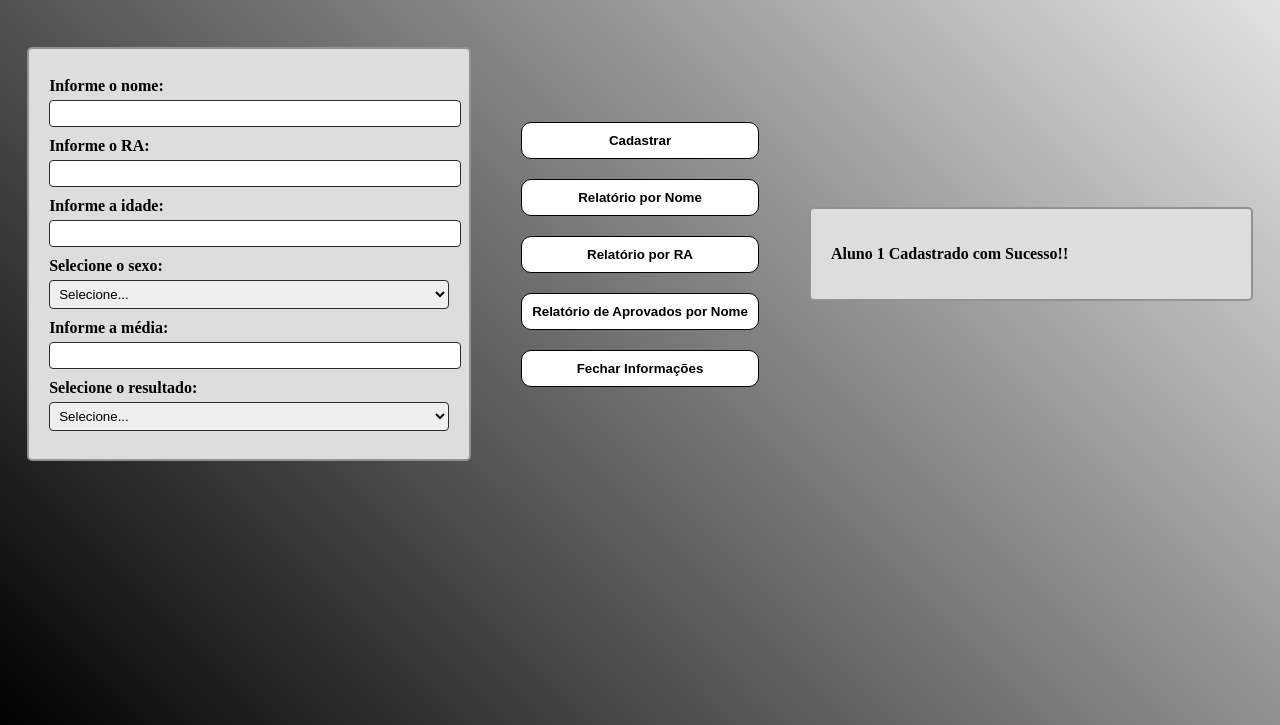
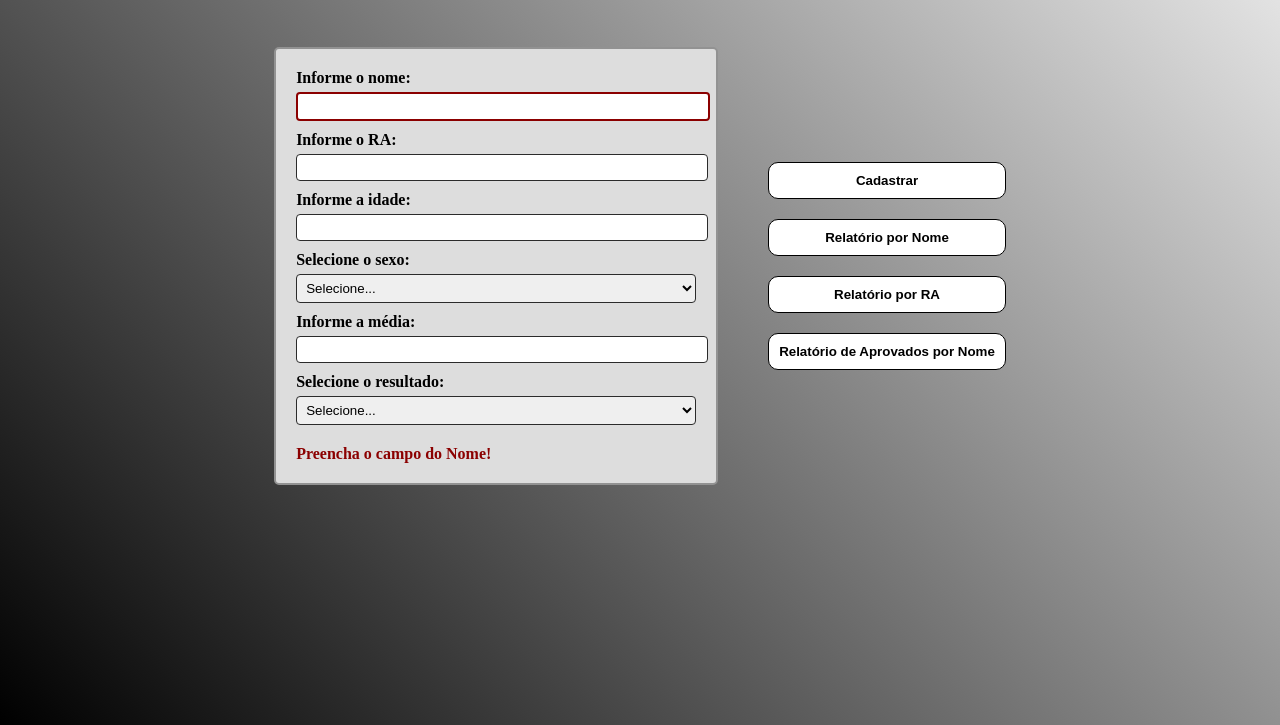
Before and after one commit to Maysa-Jesus/teste_ED, a plain HTML site: page index.html in a window 1280 px wide. Both pictures are taken after a click on the button "Cadastrar". Shown: the part 75-800 px from the top of the page. Drawn offline with Linux system fonts and the light colour scheme.

Commit message:
mudando configurações

```diff
--- a/index.html
+++ b/index.html
@@ -11,7 +11,7 @@
     <h3 id="titulo">Cadastro de Alunos</h3>
 
     <div class="container">
-        <div class="formulario">
+        <div class="formulario" id="formulario">
             <div>
                 <label for="nome"><strong>Informe o nome:</strong></label>
                 <input type="text" class="input" id="nome">
@@ -45,11 +45,12 @@
                     <option value="reprovado">Reprovado</option>
                 </select>
             </div>
+
+            <div id="mensagemErro"></div>
         </div>
 
         <div class="botoes">
             <button onclick="cadastrar()" class="btn">Cadastrar</button>
-            <!-- <button onclick="mostrar()" class="btn">Mostrar</button> -->
             <button onclick="ordenacaoNome()" class="btn">Relatório por Nome</button>
             <button onclick="ordenacaoRA()" class="btn">Relatório por RA</button>
             <button onclick="ordenacaoAprovadosNome()" class="btn">Relatório de Aprovados por Nome</button>
--- a/script.js
+++ b/script.js
@@ -6,38 +6,82 @@ const fecharBtn = document.getElementById('fechar-btn');
 
 function cadastrar() {
 
-    nome = document.getElementById("nome").value;
-    ra = Number(document.getElementById("ra").value);
-    idade = Number(document.getElementById("idade").value);
-    sexo = document.getElementById("sexo").value;
-    media = Number(document.getElementById("media").value);
-    resultado = document.getElementById("resultado").value;
+    inputNome = document.getElementById("nome");
+    inputRA = document.getElementById("ra");
+    inputIdade = document.getElementById("idade");
+    inputSexo = document.getElementById("sexo");
+    inputMedia = document.getElementById("media");
+    inputResultado = document.getElementById("resultado");
+
+    nome = inputNome.value.trim();
+    ra = Number(inputRA.value.trim());
+    idade = Number(inputIdade.value.trim());
+    sexo = inputSexo.value.trim();
+    media = inputMedia.value.trim();
+    resultado = inputResultado.value.trim();
+
+    mensagemErro.innerHTML = '';
+    limparBordasErro();
+
+
+    if (nome === '') {
+        mostrarErro("Preencha o campo do Nome!", inputNome);
+        return;
+    }
+    if (isNaN(ra) || ra <= 0) {
+        mostrarErro("Preencha o RA corretamente! (maior que 0)", inputRA);
+        return;
+    }
+    if (isNaN(idade)  || idade <= 0) {
+        mostrarErro("Preencha a Idade corretamente! (maior que 0)", inputIdade);
+        return;
+    }
+    if (sexo === '') {
+        mostrarErro("Selecione o Sexo!", inputSexo);
+        return;
+    }
+    if (media === '' || Number(media) < 0 || Number(media) > 10) {
+        mostrarErro("Preencha a Média corretamente! (entre 0 e 10)", inputMedia);
+        return;
+    }
+    if (resultado === '') {
+        mostrarErro("Selecione o Resultado!", inputResultado);
+        return;
+    }
 
     let novoObjeto = {
         nome: nome,
         ra: ra,
         idade: idade,
         sexo: sexo,
-        media: media,
+        media: Number(media),
         resultado: resultado
     };
 
     arrayObj.push(novoObjeto);
 
-    document.getElementById('nome').value = '';
-    document.getElementById('ra').value = '';
-    document.getElementById('idade').value = '';
-    document.getElementById('sexo').value = '';
-    document.getElementById('media').value = '';
-    document.getElementById('resultado').value = '';
+    document.querySelectorAll('.input').forEach(input => input.value = '');
 
     let msg = ""
     arrayObj.forEach((item, index) => {
-        msg = `<p><strong>Aluno ${index + 1} Cadastrado com Sucesso!!</strong></p>`
+        msg = `<p><strong>Aluno "${nome}" Cadastrado com Sucesso!!</strong></p>`
     });
 
     mostrarInfos(msg);
 
+}
+
+function mostrarErro(mensagem, input) {
+    let mensagemErro = document.getElementById('mensagemErro');
+    mensagemErro.innerHTML = mensagem;
+    input.style.border = '2px solid darkred';
+}
+
+function limparBordasErro() {
+    let inputs = document.querySelectorAll('.input');
+    inputs.forEach(input => {
+        input.style.border = '';
+    });
 }
 
 function quickSort(vetor, fnComp, ini = 0, fim = vetor.length - 1) {
@@ -72,7 +116,7 @@ function ordenacaoNome() {
     mostrarArray("Relatório de Alunos em ordem crescente por Nome:", arrayObj)
 }
 
-function ordenacaoRA(){
+function ordenacaoRA() {
     quickSort(arrayObj,
         (elem1, elem2) => elem1.ra < elem2.ra)
 
--- a/styles.css
+++ b/styles.css
@@ -5,7 +5,6 @@ html, body {
 
 body {
     font-family: "Times New Roman";
-    /* background-color: rgb(51, 48, 48); */
     background: linear-gradient(45deg, #000000, #ebebeb);
     margin: 20px;
     background-repeat: no-repeat;
@@ -52,6 +51,12 @@ body {
     margin-bottom: 5px;
 }
 
+#mensagemErro{
+    color: darkred;
+    font-weight: bold;
+    margin-top: 10px;
+}
+
 .input {
     width: 100%;
     padding: 5px;
@@ -83,7 +88,6 @@ body {
 
 .infos {
     display: none;
-    /* margin-top: 30px; */
     background-color: #ddd;
     border: 2px solid rgb(146, 146, 146);
     padding: 20px;
```
